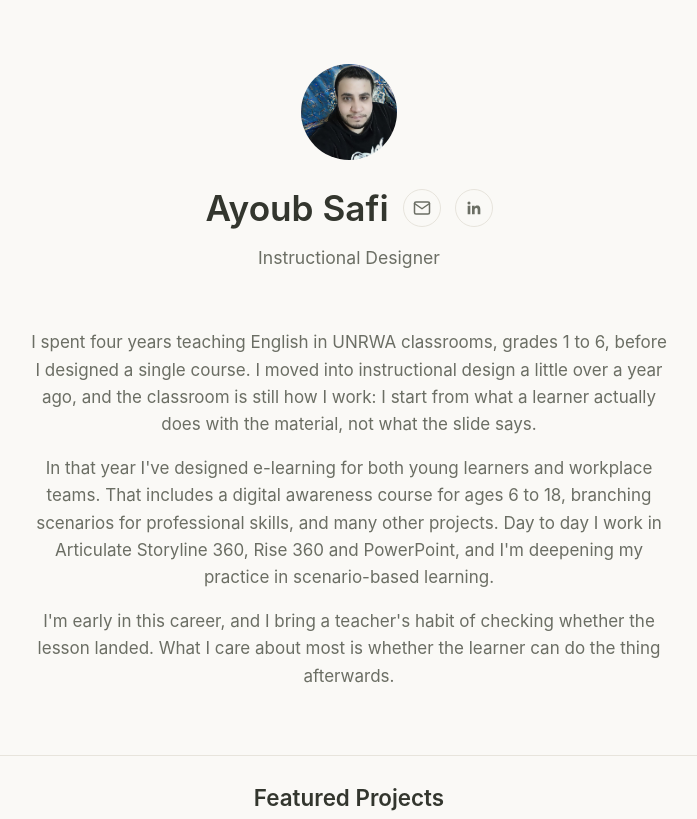
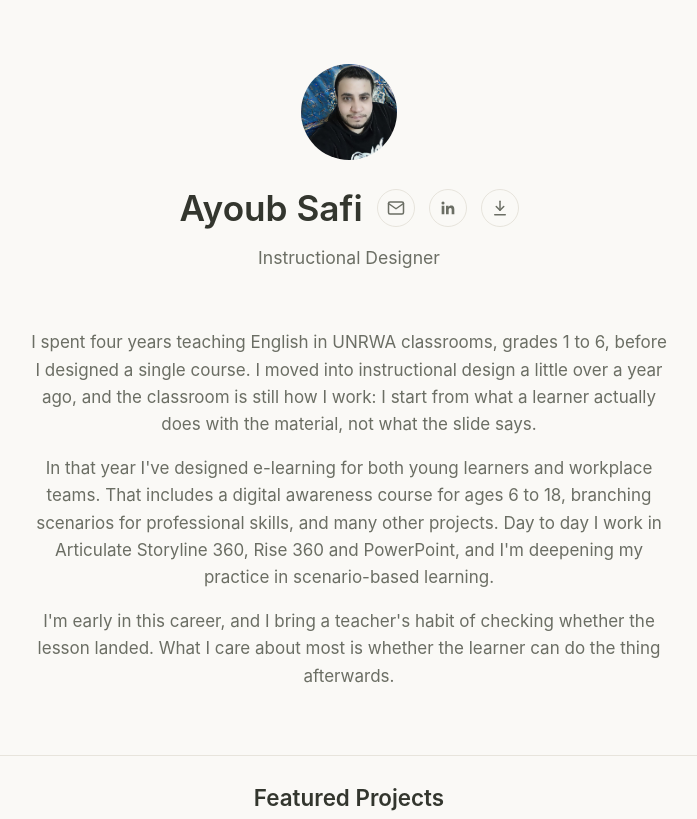
Before and after one commit to AyoubSafi/AyoubSafi.github.io, a plain HTML site: page index.html in a window 1280 px wide. Shown: the top 819 px of the page, without its empty margins (291-988 px from the left). Drawn offline with Linux system fonts and the light colour scheme.

Commit message:
Add CV download link

```diff
--- a/index.html
+++ b/index.html
@@ -20,6 +20,9 @@
       </a>
       <a href="https://www.linkedin.com/in/ayoub-safi" target="_blank" rel="noopener" aria-label="Ayoub Safi on LinkedIn" title="LinkedIn">
         <svg viewBox="0 0 24 24" fill="currentColor"><path d="M20.45 20.45h-3.55v-5.57c0-1.33-.02-3.04-1.85-3.04-1.86 0-2.15 1.45-2.15 2.94v5.67H9.35V9h3.41v1.56h.05c.48-.9 1.63-1.85 3.36-1.85 3.6 0 4.27 2.37 4.27 5.45v6.29zM5.34 7.43a2.06 2.06 0 1 1 0-4.12 2.06 2.06 0 0 1 0 4.12zM7.12 20.45H3.56V9h3.56v11.45z"></path></svg>
+      </a>
+      <a href="assets/Ayoub-Safi-CV.pdf" target="_blank" rel="noopener" aria-label="Download Ayoub Safi's CV" title="Download CV">
+        <svg viewBox="0 0 24 24" fill="none" stroke="currentColor" stroke-width="2" stroke-linecap="round" stroke-linejoin="round"><path d="M12 3v12"></path><path d="m7 10 5 5 5-5"></path><path d="M5 21h14"></path></svg>
       </a>
     </div>
   </div>
```
Also changed, not shown: 1 other file.
